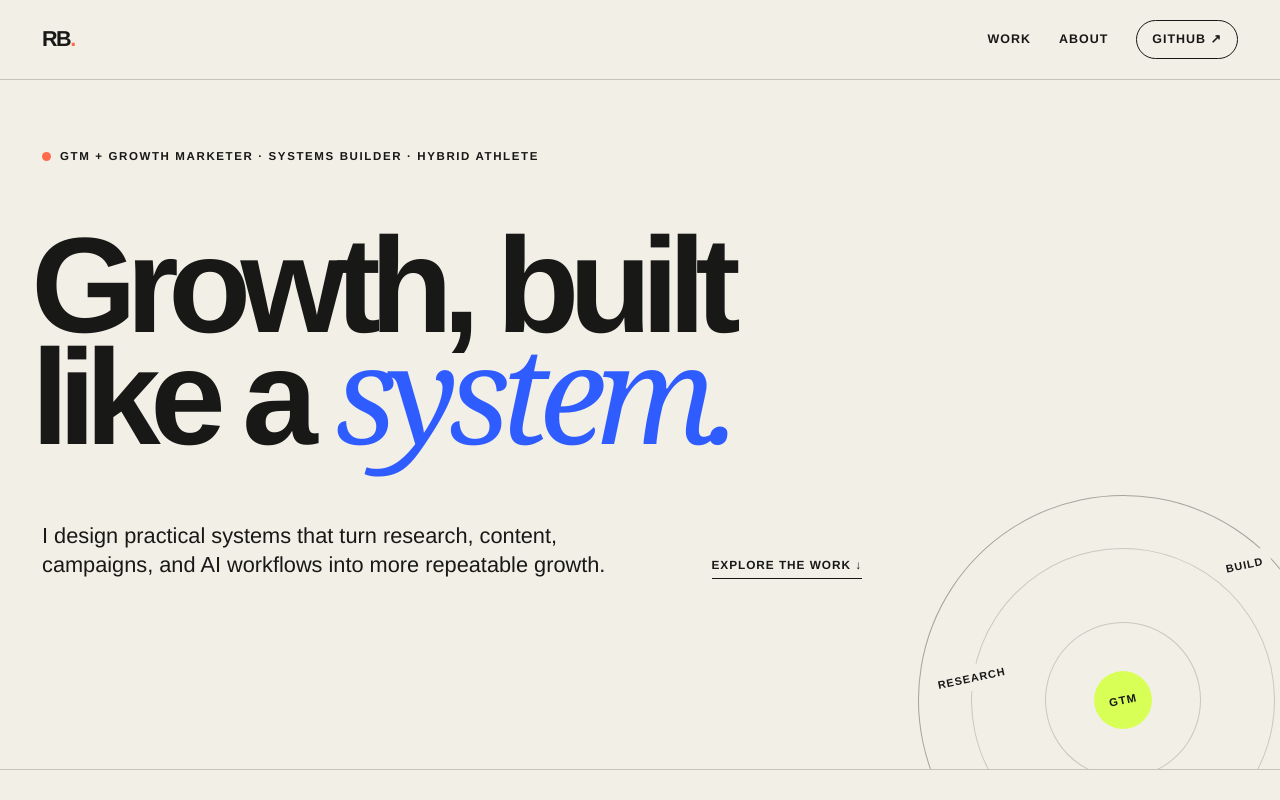
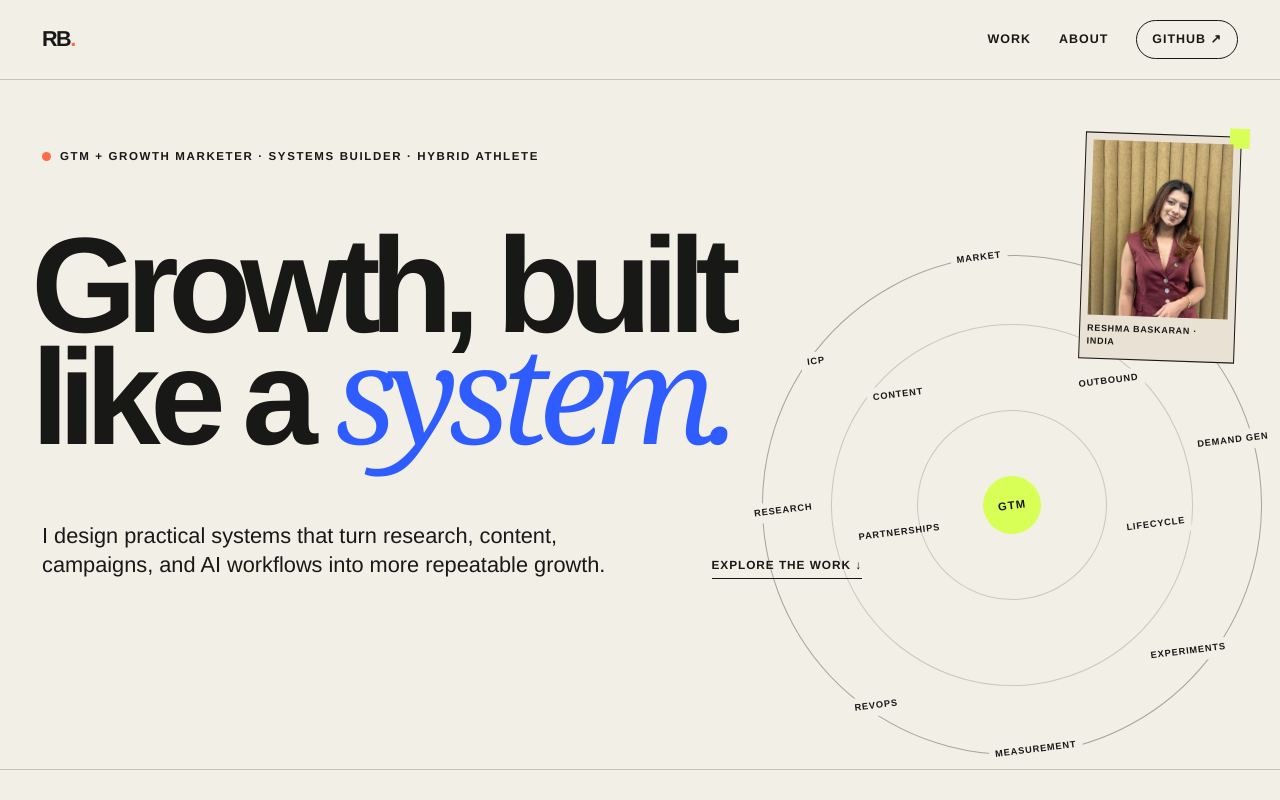
Before and after one commit to reshma-baskaran/reshma.baskaran, a Next.js app: page / in a window 1280 px wide. Shown: the top 800 px of the page. Built offline with nearby package versions, Linux system fonts and the light colour scheme.

Commit message:
Humanize hero and expand GTM orbit

```diff
--- a/app/globals.css
+++ b/app/globals.css
@@ -103,6 +103,45 @@ a {
   gap: 9px;
 }
 
+.hero-portrait {
+  background: var(--paper-deep);
+  border: 1px solid var(--ink);
+  margin: 0;
+  padding: 7px 7px 9px;
+  position: absolute;
+  right: 42px;
+  top: 54px;
+  transform: rotate(2deg);
+  width: 156px;
+  z-index: 4;
+}
+
+.hero-portrait::before {
+  background: var(--acid);
+  content: "";
+  height: 20px;
+  position: absolute;
+  right: -9px;
+  top: -9px;
+  width: 20px;
+  z-index: -1;
+}
+
+.hero-portrait img {
+  aspect-ratio: 4 / 5;
+  display: block;
+  object-fit: cover;
+  width: 100%;
+}
+
+.hero-portrait figcaption {
+  font-size: 0.56rem;
+  font-weight: 800;
+  letter-spacing: 0.08em;
+  padding-top: 7px;
+  text-transform: uppercase;
+}
+
 .status-dot {
   background: var(--coral);
   border-radius: 50%;
@@ -158,12 +197,12 @@ a {
 .hero-orbit {
   border: 1px solid rgba(24, 24, 22, 0.35);
   border-radius: 50%;
-  bottom: -136px;
-  height: 410px;
+  bottom: 14px;
+  height: 500px;
   position: absolute;
-  right: -48px;
-  transform: rotate(-12deg);
-  width: 410px;
+  right: 18px;
+  transform: rotate(-7deg);
+  width: 500px;
 }
 
 .hero-orbit::before,
@@ -171,12 +210,12 @@ a {
   border: 1px solid rgba(24, 24, 22, 0.18);
   border-radius: 50%;
   content: "";
-  inset: 52px;
+  inset: 68px;
   position: absolute;
 }
 
 .hero-orbit::after {
-  inset: 126px;
+  inset: 154px;
 }
 
 .orbit-center {
@@ -197,27 +236,73 @@ a {
 
 .orbit-label {
   background: var(--paper);
-  font-size: 0.68rem;
+  font-size: 0.58rem;
   font-weight: 800;
   letter-spacing: 0.09em;
-  padding: 5px 8px;
+  padding: 3px 6px;
   position: absolute;
   text-transform: uppercase;
+  white-space: nowrap;
 }
 
-.orbit-label-one {
-  left: 18px;
-  top: 138px;
+.orbit-market {
+  left: 218px;
+  top: -10px;
 }
 
-.orbit-label-two {
-  right: 30px;
-  top: 84px;
+.orbit-icp {
+  left: 57px;
+  top: 73px;
 }
 
-.orbit-label-three {
-  bottom: 32px;
-  left: 174px;
+.orbit-positioning {
+  right: 42px;
+  top: 64px;
+}
+
+.orbit-research {
+  left: -14px;
+  top: 217px;
+}
+
+.orbit-demand {
+  right: -20px;
+  top: 202px;
+}
+
+.orbit-content {
+  left: 118px;
+  top: 116px;
+}
+
+.orbit-outbound {
+  right: 102px;
+  top: 128px;
+}
+
+.orbit-partnerships {
+  left: 87px;
+  top: 253px;
+}
+
+.orbit-lifecycle {
+  right: 73px;
+  top: 276px;
+}
+
+.orbit-experiments {
+  bottom: 72px;
+  right: 48px;
+}
+
+.orbit-revops {
+  bottom: 56px;
+  left: 62px;
+}
+
+.orbit-measurement {
+  bottom: -7px;
+  left: 196px;
 }
 
 .work-section,
@@ -412,14 +497,24 @@ footer {
   }
 
   .hero {
-    min-height: 670px;
+    min-height: auto;
     padding: 52px 20px 38px;
+  }
+
+  .hero-portrait {
+    right: 20px;
+    top: 94px;
+    width: 108px;
+  }
+
+  .hero-portrait figcaption {
+    font-size: 0.46rem;
   }
 
   .hero h1 {
     font-size: clamp(4.1rem, 22vw, 7rem);
     line-height: 0.82;
-    margin-top: 70px;
+    margin-top: 190px;
   }
 
   .hero-bottom {
@@ -429,9 +524,12 @@ footer {
   }
 
   .hero-orbit {
-    bottom: -180px;
+    bottom: auto;
+    margin: 34px 0 -112px calc(50% - 250px);
     opacity: 0.72;
-    right: -180px;
+    position: relative;
+    right: auto;
+    transform: rotate(-7deg) scale(0.72);
   }
 
   .work-section,
--- a/app/page.tsx
+++ b/app/page.tsx
@@ -57,6 +57,13 @@ export default function Home() {
           <span className="status-dot" aria-hidden="true" />
           GTM + growth marketer · Systems builder · Hybrid athlete
         </div>
+        <figure className="hero-portrait">
+          <img
+            src="reshma-baskaran-headshot.png"
+            alt="Reshma Baskaran"
+          />
+          <figcaption>Reshma Baskaran · India</figcaption>
+        </figure>
         <h1>
           Growth, built
           <br />
@@ -72,9 +79,18 @@ export default function Home() {
           </a>
         </div>
         <div className="hero-orbit" aria-hidden="true">
-          <span className="orbit-label orbit-label-one">Research</span>
-          <span className="orbit-label orbit-label-two">Build</span>
-          <span className="orbit-label orbit-label-three">Learn</span>
+          <span className="orbit-label orbit-market">Market</span>
+          <span className="orbit-label orbit-icp">ICP</span>
+          <span className="orbit-label orbit-positioning">Positioning</span>
+          <span className="orbit-label orbit-research">Research</span>
+          <span className="orbit-label orbit-demand">Demand gen</span>
+          <span className="orbit-label orbit-content">Content</span>
+          <span className="orbit-label orbit-outbound">Outbound</span>
+          <span className="orbit-label orbit-partnerships">Partnerships</span>
+          <span className="orbit-label orbit-lifecycle">Lifecycle</span>
+          <span className="orbit-label orbit-experiments">Experiments</span>
+          <span className="orbit-label orbit-revops">RevOps</span>
+          <span className="orbit-label orbit-measurement">Measurement</span>
           <span className="orbit-center">GTM</span>
         </div>
       </section>
```
Also changed, not shown: public/reshma-baskaran-headshot.png (added).
